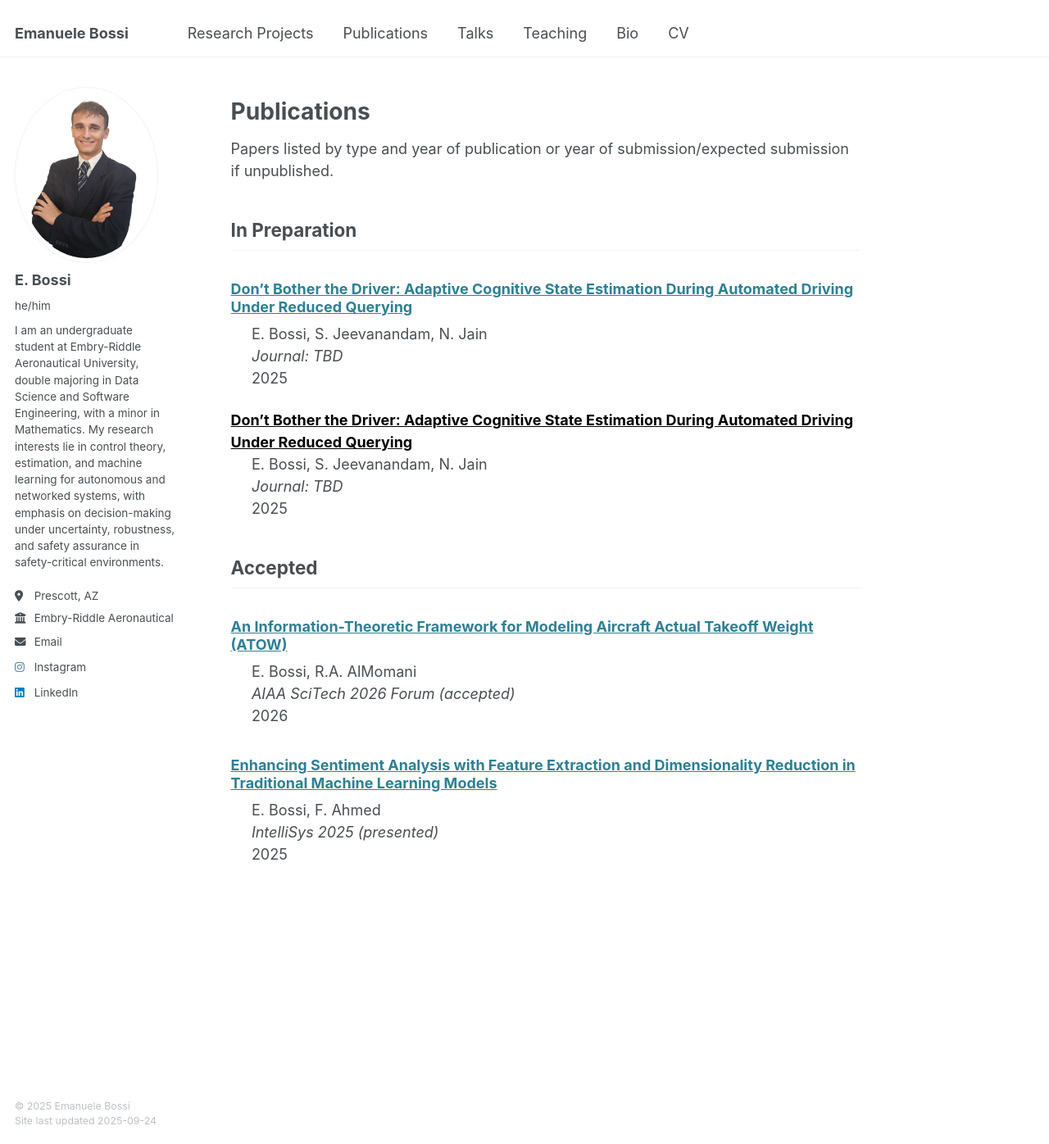
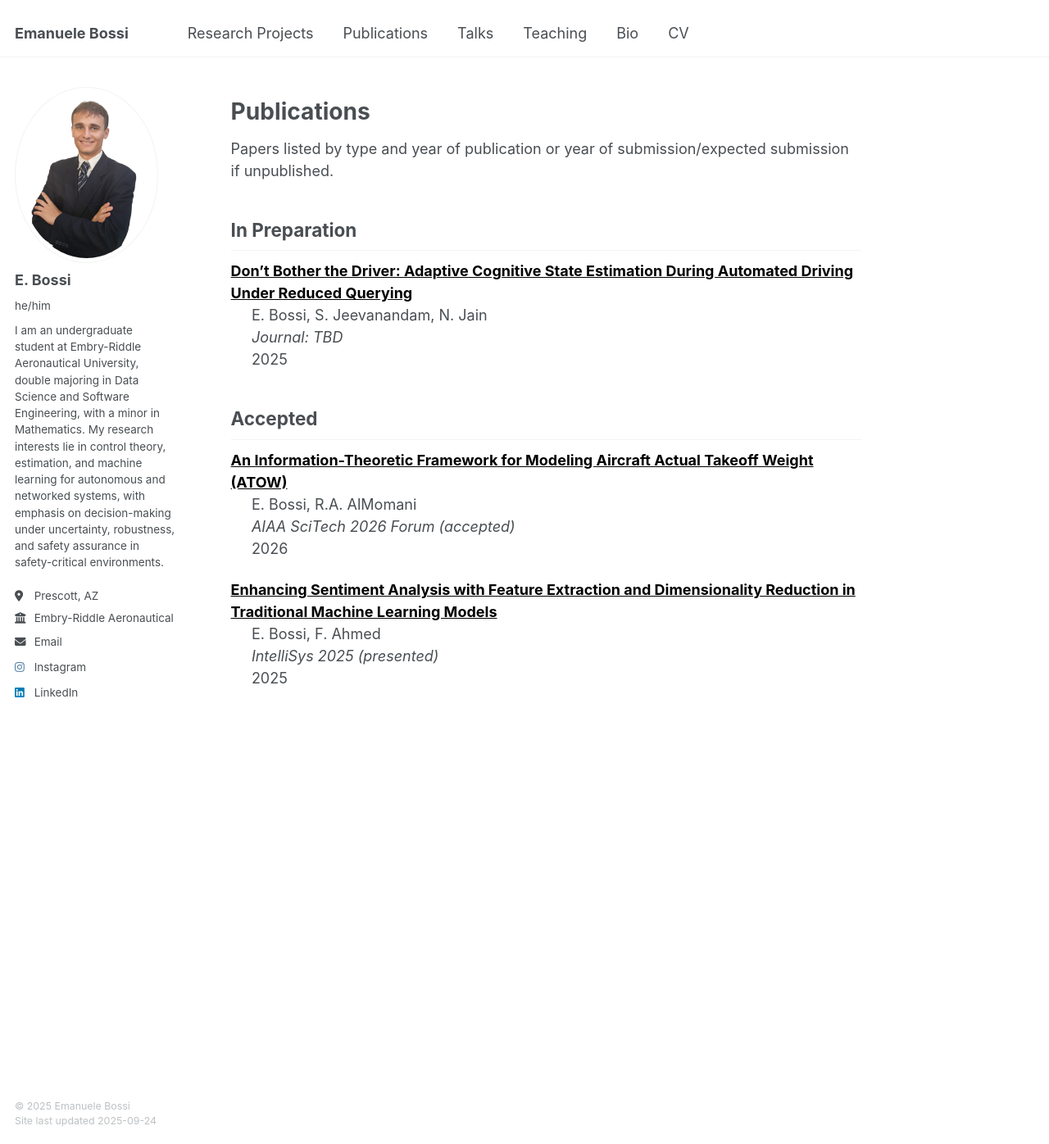
Before and after one commit to bossiemanuele/bossiemanuele.github.io, a Jekyll site: the page built from _pages/publications.md, in a window 1280 px wide and 1396 px high. Shown: the whole window at 82% size. Built offline with Jekyll 4.4.1, drawn with Linux system fonts in a browser that asks for light colours.

Commit message:
Update publications.md

```diff
--- a/_pages/publications.md
+++ b/_pages/publications.md
@@ -13,12 +13,7 @@ Papers listed by type and year of publication or year of submission/expected sub
 
 
 ## In Preparation
-### [Don’t Bother the Driver: Adaptive Cognitive State Estimation During Automated Driving Under Reduced Querying](https://bossiemanuele.github.io/portfolio/01_SURF/)
-&nbsp;&nbsp;&nbsp;&nbsp; E. Bossi, S. Jeevanandam, N. Jain
-&nbsp;&nbsp;&nbsp;&nbsp; *Journal: TBD*
-&nbsp;&nbsp;&nbsp;&nbsp; 2025
-
-<a href="[https://arxiv.org/abs/2504.08097](https://bossiemanuele.github.io/portfolio/01_SURF/)" style="color:#000; font-weight:bold;">
+<a href="https://arxiv.org/abs/2504.08097](https://bossiemanuele.github.io/portfolio/01_SURF/" style="color:#000; font-weight:bold;">
   **Don’t Bother the Driver: Adaptive Cognitive State Estimation During Automated Driving Under Reduced Querying**
 </a>
 &nbsp;&nbsp;&nbsp;&nbsp; E. Bossi, S. Jeevanandam, N. Jain
@@ -26,13 +21,16 @@ Papers listed by type and year of publication or year of submission/expected sub
 &nbsp;&nbsp;&nbsp;&nbsp; 2025
 
 ## Accepted
-
-### [An Information-Theoretic Framework for Modeling Aircraft Actual Takeoff Weight (ATOW)](https://bossiemanuele.github.io/portfolio/02_ATOW/)
+<a href="https://bossiemanuele.github.io/portfolio/02_ATOW/" style="color:#000; font-weight:bold;">
+  **An Information-Theoretic Framework for Modeling Aircraft Actual Takeoff Weight (ATOW)**
+</a>
 &nbsp;&nbsp;&nbsp;&nbsp; E. Bossi, R.A. AlMomani
 &nbsp;&nbsp;&nbsp;&nbsp; *AIAA SciTech 2026 Forum (accepted)*
 &nbsp;&nbsp;&nbsp;&nbsp; 2026
 
-### [Enhancing Sentiment Analysis with Feature Extraction and Dimensionality Reduction in Traditional Machine Learning Models]()
+<a href="" style="color:#000; font-weight:bold;">
+  **Enhancing Sentiment Analysis with Feature Extraction and Dimensionality Reduction in Traditional Machine Learning Models**
+</a>
 &nbsp;&nbsp;&nbsp;&nbsp; E. Bossi, F. Ahmed
 &nbsp;&nbsp;&nbsp;&nbsp; *IntelliSys 2025 (presented)*
 &nbsp;&nbsp;&nbsp;&nbsp; 2025
```
